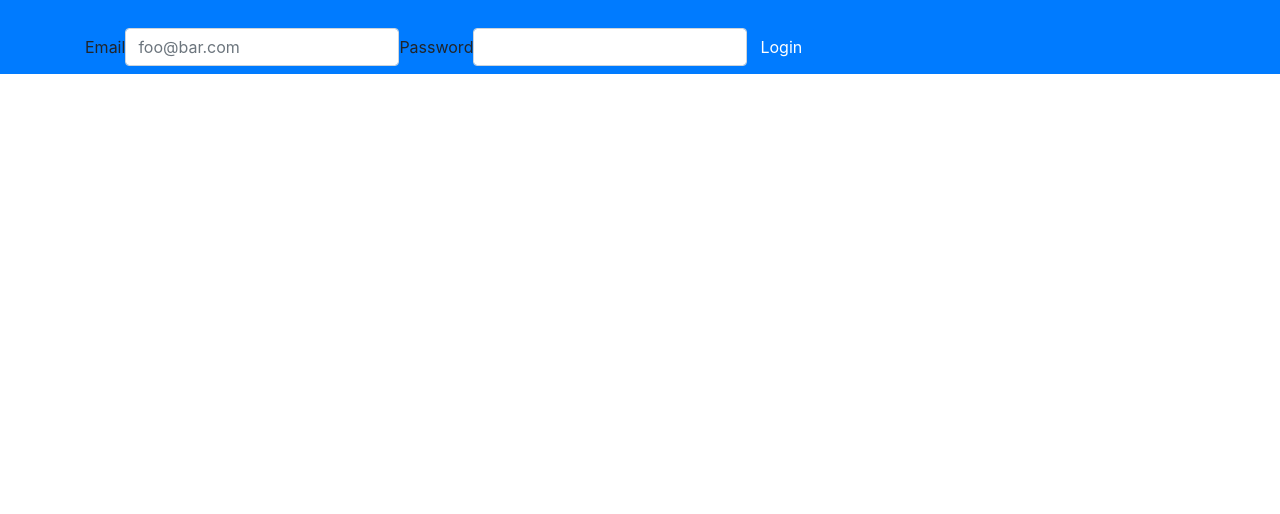
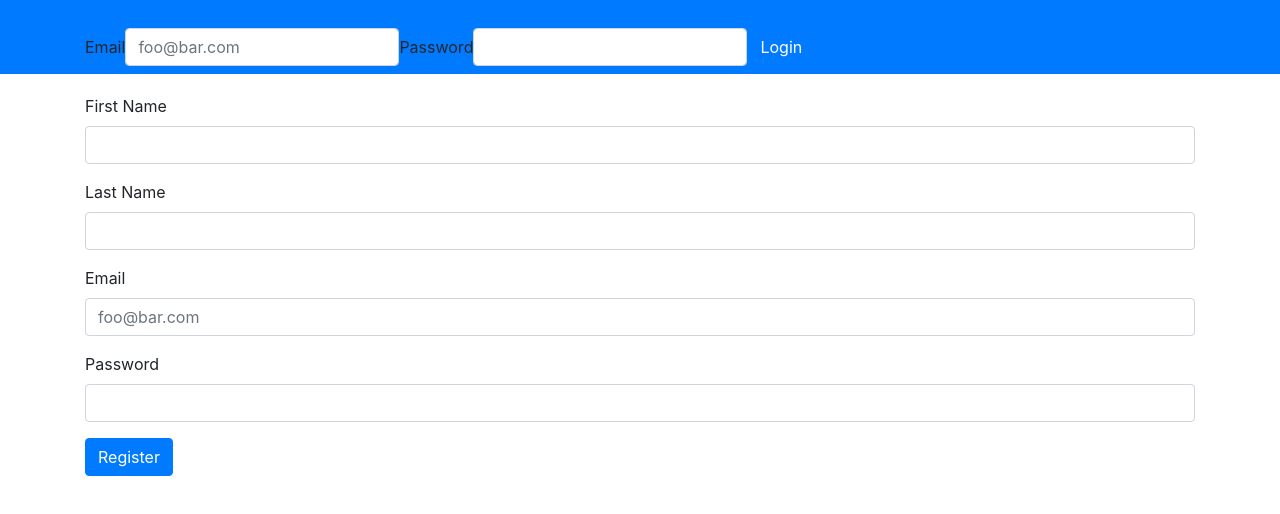
Before and after one commit to FultonG/CEN4010, a React (Create React App) app in the folder client/: page / in a window 1280 px wide. Shown: the top 514 px of the page. Built offline with nearby package versions, Linux system fonts and the light colour scheme.

Commit message:
Put back CreateAccountRegister form to show up when user isn't logged in.

```diff
--- a/client/src/App.js
+++ b/client/src/App.js
@@ -18,7 +18,7 @@ function App() {
     return (
         <Router>
             <NavbarComponent/>
-            <Route path="/register" component={CreateAccountForm}></Route>
+            {userDetails === null ? <CreateAccountForm/> : null}
             <PrivateRoute path="/editProfile" component={()=> <EditProfileComponent userDetails={Auth.getProfile()}></EditProfileComponent>}></PrivateRoute>
         </Router>
     );
```
